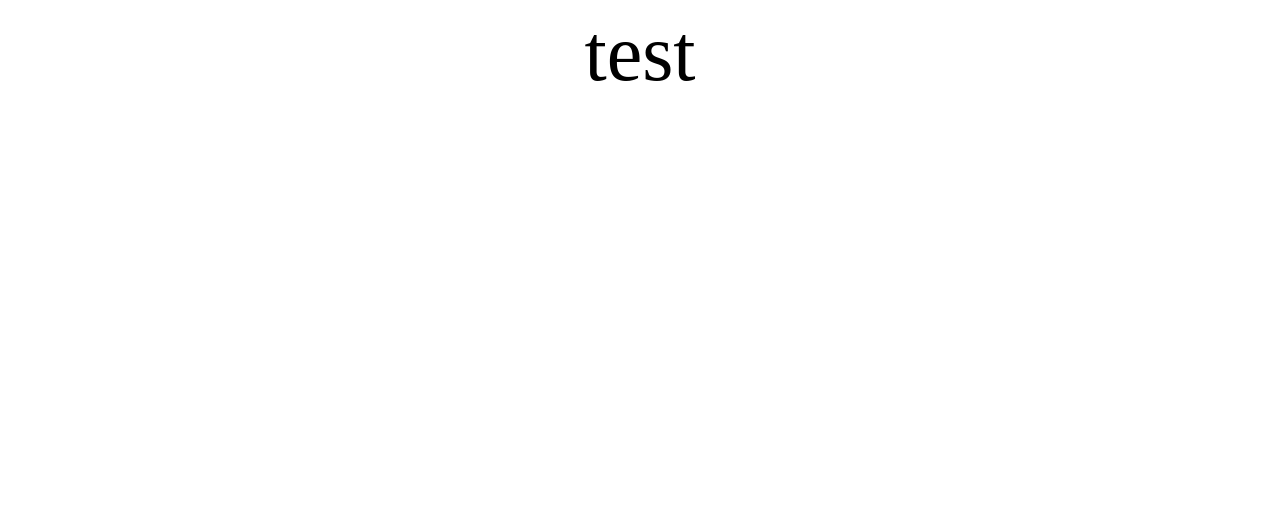
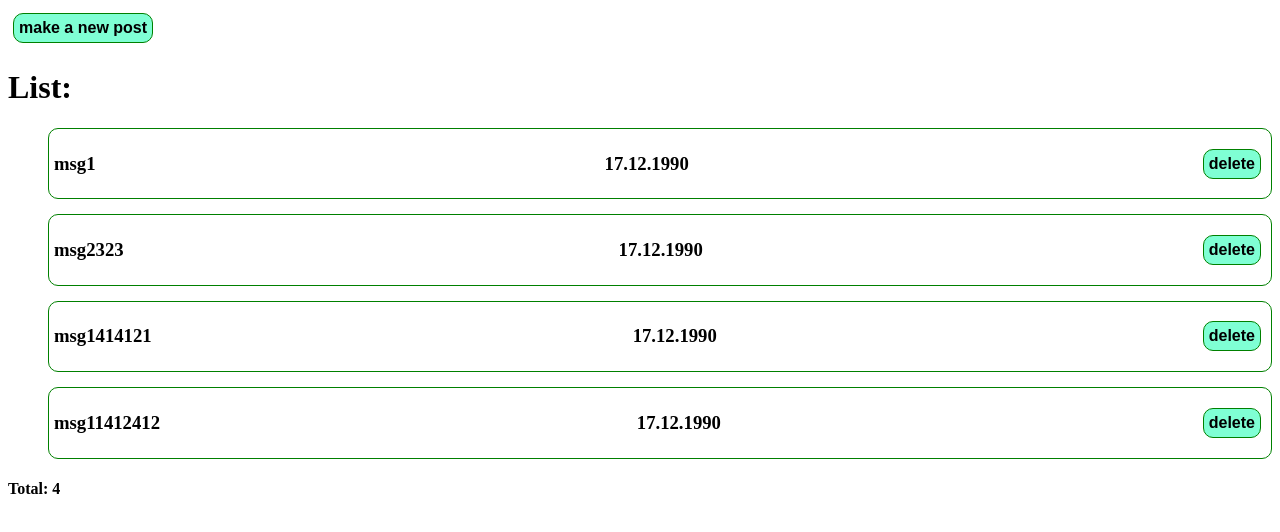
Before and after one commit to AndreyPetlyashenko/vue3_base, a Vue app: page / in a window 1280 px wide. Shown: the top 532 px of the page. Built offline with nearby package versions, Linux system fonts and the light colour scheme.

Commit message:
list, my version modal

```diff
--- a/src/App.vue
+++ b/src/App.vue
@@ -1,13 +1,48 @@
-<script setup lang="ts">
+<script  lang="ts">
+import Form from './components/Form.vue'
+import List from './components/List.vue'
+export default {
+  data() {
+    return {
+      lists: [
+        { msg: 'msg1', date: '17.12.1990' },
+        { msg: 'msg2323', date: '17.12.1990' },
+        { msg: 'msg1414121', date: '17.12.1990' },
+        { msg: 'msg11412412', date: '17.12.1990' }
+      ],
+      show:false
+
+    }
+  },
+  methods: {
+    postHandler(post: any) {
+      this.lists.push(post)
+      this.show=false
+    }
+  },
+  components: {
+    Form,
+    List
+  }
+}
 
 </script>
 
 <template>
-  <div class="title">test</div>
+  <my-button @click="show=!show">
+    make a new post
+  </my-button>
+  <my-modal :show=show>
+    <Form @make-post="postHandler"></Form>
+  </my-modal>
+
+  <List :posts="lists"></List>
+  <h4>Total: {{ lists.length }}</h4>
+
 </template>
 
 <style scoped>
-.title{
+.title {
   font-size: 80px;
   text-align: center;
 }
--- /dev/null
+++ b/src/components/Form.vue
@@ -0,0 +1,36 @@
+<template>
+    <div>
+        <h1>Form</h1>
+        <form>
+            <!--  two-way binding
+                v-model="message" -- standart model with 'modelValue'
+                v-model:value="message" -- model for any atribute for exmpl -  'value'
+            -->
+            <my-input v-model="message" :input_type="'text'" />
+            <my-input v-model="date" :input_type="'text'" />
+
+            <my-button @click.prevent="createPost" :style="{
+                marginLeft: '15px',
+                textTransform: 'Capitalize',
+            }">
+                make post</my-button>
+        </form>
+    </div>
+</template>
+
+<script lang="ts">
+export default {
+    data: () => ({
+        message: "",
+        date: "",
+    }),
+    methods: {
+        createPost() {
+            const post = { msg: this.message, date: this.date };
+            this.$emit("make-post", post);
+            this.message = "";
+            this.date = "";
+        },
+    },
+};
+</script>
--- /dev/null
+++ b/src/components/List.vue
@@ -0,0 +1,35 @@
+
+<template>
+    <div>
+        <h1>List:</h1>
+        <ul>
+            <li v-for="post, index in posts" :key="index" class="list_item">
+                <h3>{{ post.msg }}</h3>
+                <h3>{{ post.date }}</h3>
+                <my-button>delete</my-button>
+            </li>
+        </ul>
+    </div>
+
+</template>
+
+
+<script lang="ts">
+export default {
+    props: {
+        posts: Array<any>
+    }
+}
+</script>
+
+<style scoped>
+.list_item {
+    border: 1px solid green;
+    margin-top: 15px;
+    display: flex;
+    align-items: center;
+    justify-content: space-between;
+    padding: 5px;
+    border-radius: 10px;
+}
+</style>
--- /dev/null
+++ b/src/components/UI/MyButton.vue
@@ -0,0 +1,25 @@
+<template>
+    <button class="button">
+        <slot></slot>
+    </button>
+</template>
+
+<script>
+export default {
+    name: 'my-button'
+}
+</script>
+
+
+<style  scoped>
+.button {
+    border: 1px solid green;
+    border-radius: 10px;
+    font: 1em sans-serif;
+    padding: 5px;
+    margin: 5px;
+    background-color: aquamarine;
+    font-weight: 600;
+    cursor: pointer;
+}
+</style>
--- /dev/null
+++ b/src/components/UI/index.js
@@ -0,0 +1,4 @@
+import MyButton from "./MyButton.vue";
+import input from './input.vue'
+import modal from './modal.vue'
+export default [MyButton, input, modal];
--- /dev/null
+++ b/src/components/UI/input.vue
@@ -0,0 +1,30 @@
+<template>
+    <div>
+        <input :value='modelValue' :type=input_type @input="updateHandler">
+    </div>
+</template>
+
+<script lang="ts">
+export default {
+    name: 'my-input',
+    props: {
+        input_type: String,
+        modelValue: [String, Number]
+    },
+    methods: {
+        updateHandler(e: any) {
+            // this how it works under the hood (two-way binding).
+            this.$emit('update:modelValue', e.target.value)
+        }
+    }
+}
+</script>
+
+<style  scoped>
+input {
+    border: 1px solid green;
+    border-radius: 10px;
+    padding: 10px;
+    margin: 10px;
+}
+</style>
--- /dev/null
+++ b/src/components/UI/modal.vue
@@ -0,0 +1,32 @@
+<template>
+    <div class="modal_container" v-if="show">
+        <div class="content">
+            <slot></slot>
+        </div>
+    </div>
+</template>
+
+<script lang="ts">
+export default {
+    props: {
+        show: Boolean
+    },
+    name: "my-modal"
+}
+</script>
+
+<style  scoped>
+.modal_container {
+    top: 0;
+    left: 0;
+    bottom: 0;
+    right: 0;
+    position: fixed;
+    background-color: rgba(0, 0, 0, .5);
+    display: flex;
+}
+
+.content {
+    margin: auto;
+}
+</style>
--- a/src/main.ts
+++ b/src/main.ts
@@ -1,5 +1,12 @@
 import { createApp } from "vue";
 
 import App from "./App.vue";
+import components from "./components/UI/";
 
-const app = createApp(App).mount("#app");
+const app = createApp(App);
+
+components.forEach((uicomponent: any) => {
+  app.component(uicomponent.name,uicomponent);
+}) as Array<any>;
+
+app.mount("#app");
```
